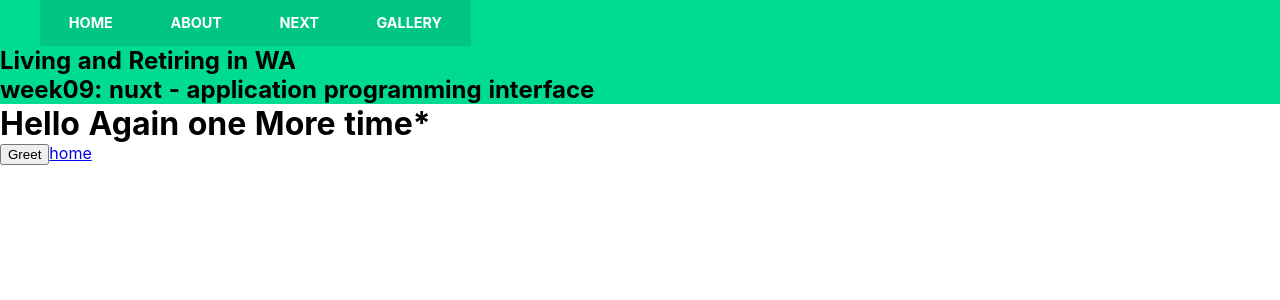
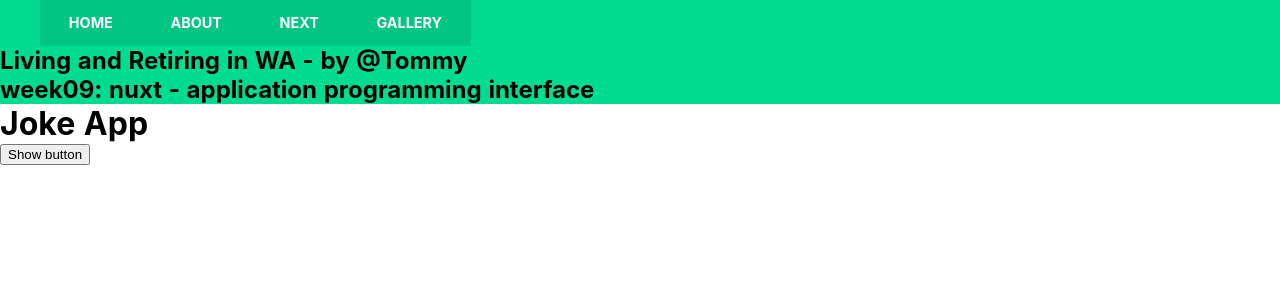
Before and after one commit to github-tommy/class09-NUXT, a Nuxt app: page /next in a window 1280 px wide. Shown: the top 300 px of the page. Built offline with nearby package versions, Linux system fonts and the light colour scheme; no server answers.

Commit message:
initial commit

```diff
--- a/layouts/partials/nav.vue
+++ b/layouts/partials/nav.vue
@@ -12,7 +12,7 @@
     </ul>
 
     <h1 class="title">
-      Living and Retiring in WA
+      Living and Retiring in WA - by @Tommy
     </h1>
     <h2 class="subtitle">
     week09: nuxt - application programming interface
--- a/pages/index.vue
+++ b/pages/index.vue
@@ -5,12 +5,10 @@
     <!-- <header>
     <nav>
     <ul>
-
       <li><nuxt-link to='/about'>About</nuxt-link></li>
       <li><nuxt-link to='/next'>Next</nuxt-link></li>
       <li><nuxt-link to='/gallery'>Gallery</nuxt-link></li>
       <li><nuxt-link to='/contact'>Contact</nuxt-link></li>
-
     </ul>
           <h1 class="title">
             week 09: nuxt - API
--- a/pages/next.vue
+++ b/pages/next.vue
@@ -1,39 +1,62 @@
  <template lang="html">
  <div class="">
-   <h1>{{test}}</h1>
-   <button v-on:click="greet">Greet</button>
-   <!-- homepage -->
-<nuxt-link to='/'>home</nuxt-link>
+    <h1>Joke App</h1>
+    <button @click="showJoke">Show button</button>
+    <div v-if="joke">
+      <p>{{joke}}</p>
+    </div>
+
+   <!-- <button v-on:click="greet">Greet</button> -->
+
  </div>
 </template>
 
 <script>
 import axios from 'axios'
 export default {
+  name: 'helloworld',
+  props: {
+    msg: String
+  },
+
+
+
  data() {
    return {
-     test: "Hello"
+     joke: ''
    }
  },
- created: function() {
-   http://www.omdbapi.com/?apikey=90fcc7de&t=2018
-   this.test = "Hello Again one More time*";
-   axios.get(` https://swapi.co/api/people`)
-   .then(response => {
-     // JSON responses are automatically parsed.
-     this.posts = response.data
-     console.log(this.posts);
-   })
-   .catch(e => {
-     this.errors.push(e)
-   })
-   .finally(() => this.loading =true)
- },
  methods: {
-   greet: function() {
-     this.test = "Hello Again";
+   async showJoke(){
+let config = {
+  header: {
+    'Accept': 'application/json'
+  }
+}
+const joke = await axios.get('https://icanhazdadjoke.com', config);
+this.joke = joke.data.joke
    }
  }
+
+//  created: function() {
+//    http://www.omdbapi.com/?apikey=90fcc7de&t=2018
+//    this.test = "Hello Again one More time*";
+//    axios.get(` https://swapi.co/api/people`)
+//    .then(response => {
+//      // JSON responses are automatically parsed.
+//      this.posts = response.data
+//      console.log(this.posts);
+//    })
+//    .catch(e => {
+//      this.errors.push(e)
+//    })
+//    .finally(() => this.loading =true)
+//  },
+//  methods: {
+//    greet: function() {
+//      this.test = "Hello Again";
+//    }
+//  }
 }
 </script>
 
```
